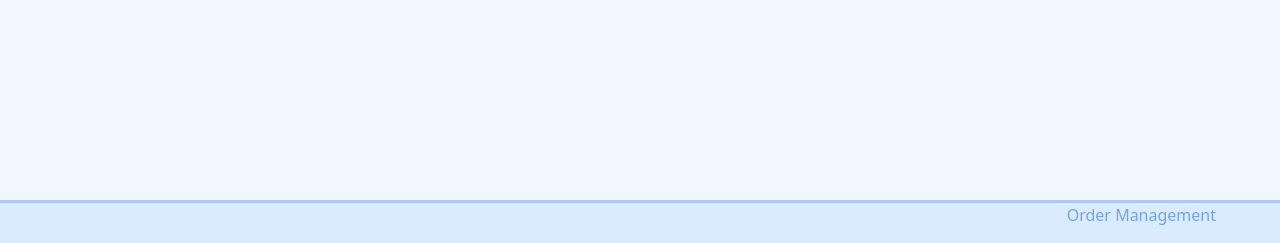
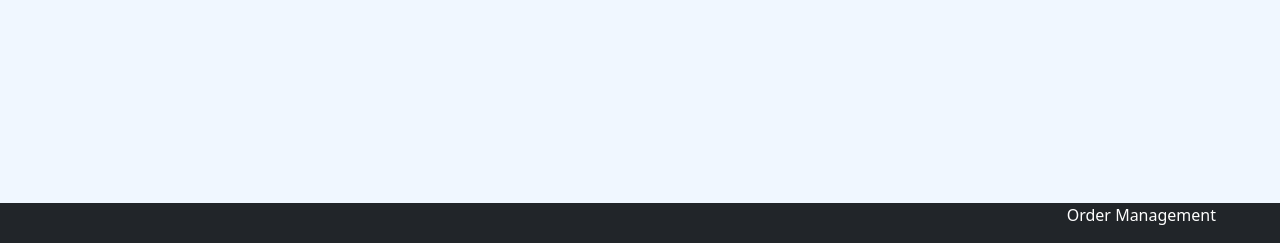
Before and after one commit to KamilKulerz/order_management, a Django app: page /customers/ in a window 1280 px wide. Shown: the part 557-800 px from the top of the page. Run offline with Django 3.2, Linux system fonts and the light colour scheme; data that the repository does not hold is empty; some libraries are stand-ins or nearby versions.

Commit message:
change bg

```diff
--- a/static/core/css/footer.css
+++ b/static/core/css/footer.css
@@ -1,11 +1,11 @@
 .my-footer {
-  background-color: #daebff;
+  /* background-color: #daebff; */
   height: 100%;
-  border-top: 3px solid #acc9ec;
+  /* border-top: 3px solid #acc9ec; */
 }
 
 .my-footer > p {
-  color: #74a4db;
+  color: #ffffff;
   display: flex;
   justify-content: end;
   padding-right: 4rem;
--- a/templates/footer.html
+++ b/templates/footer.html
@@ -1,7 +1,7 @@
 {% load static %}
 <link href="{% static 'core/css/footer.css' %}" rel="stylesheet">
 
-<div class="my-footer">
+<div class="my-footer bg-dark">
 
     <p>Order Management</p>
 </div>
```
